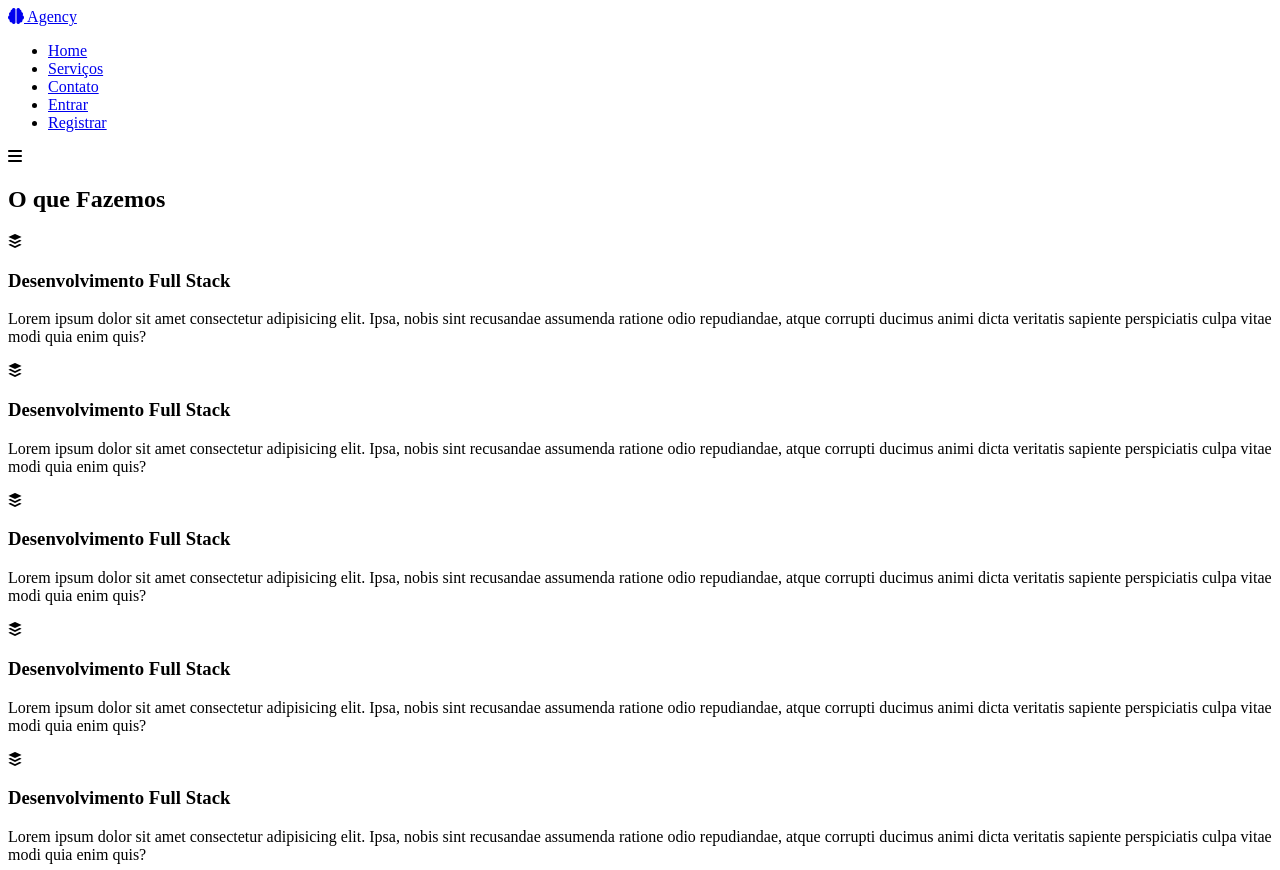
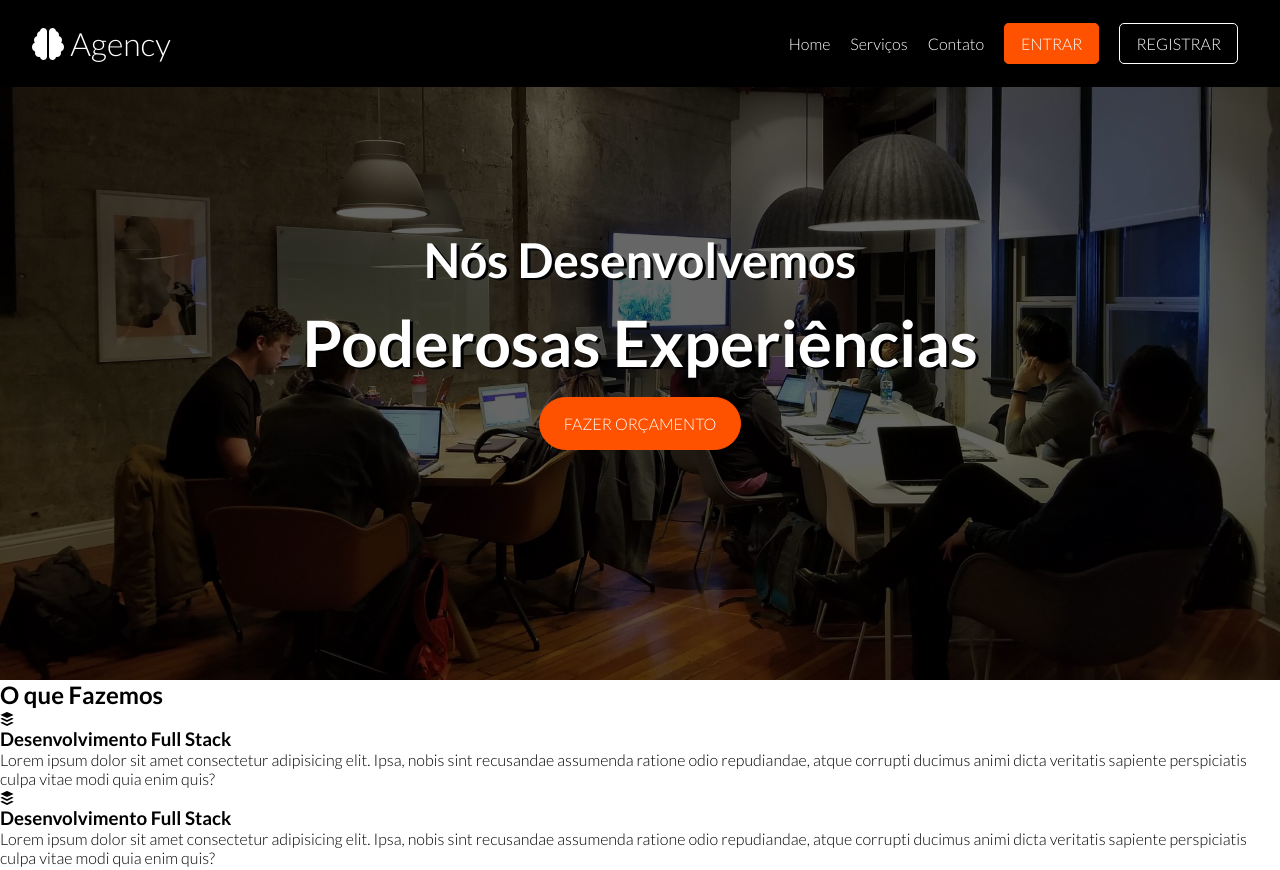
Before and after one commit to Brunonavarrooficial/Agency-Sass, a plain HTML site: page index.html in a window 1280 px wide. Shown: the top 870 px of the page. Drawn offline with Linux system fonts and the light colour scheme.

Commit message:
Styled navbar and home

```diff
--- /dev/null
+++ b/assets/sass/_utilities.sass
@@ -0,0 +1,47 @@
+@import _variables
+
+@mixin reset
+*
+    margin: 0
+    padding: 0
+    box-sizing: border-box
+    font-family: 'Lato'
+
+a
+    text-decoration: none
+
+li
+    list-style: none
+
+@mixin main-hover
+    transition: .3s
+
+    &:hover
+        color: $primary-color
+
+%title-text-shadow
+    text-shadow: 3px 2px $black
+
+.btn
+    padding: .6rem 1rem
+    border: 1px solid $light-color
+    text-transform: uppercase
+    border-radius: 5px
+    transition: .5s
+    color: $light-color
+
+    &:hover
+        border-color: $primary-color
+        color: $primary-color
+
+    &-primary
+        background-color: $primary-color
+        border-color: $primary-color
+
+        &:hover
+            background-color: transparent
+
+    &-rounded
+        margin-top: 1rem
+        border-radius: 2rem
+        padding: 1rem 1.5rem
--- /dev/null
+++ b/assets/sass/_variables.sass
@@ -0,0 +1,7 @@
+$primary-color: #ff5200
+$light-color: #fff
+$dark-color: #181920
+$text-color: #8b8e94
+$black: #000
+$secondary-bg: #e5eaff
+$footer-bg: #1d1d1d
--- a/assets/sass/style.sass
+++ b/assets/sass/style.sass
@@ -1,3 +1,60 @@
-h1
-    color: red
-    font-family: 'Lato'
+@import _utilities
+@import _variables
+
+@include reset
+
+#main-banner
+    background: linear-gradient( rgba(0, 0, 0, .6), rgba(0, 0, 0, .6)), url('../assets/image/office.jpg')
+    height: 85vh
+    background-size: cover
+    background-position: center
+
+    .nav-container
+        display: flex
+        justify-content: space-between
+        position: fixed
+        top: 0
+        left: 0
+        width: 100%
+        padding: 1.5rem 2rem
+        background-color: $black
+        z-index: 10
+
+        .brand
+            color: $light-color
+            font-size: 2rem
+            @include main-hover
+
+        &-navbar
+            display: flex
+            align-items: center
+            height: 100%
+
+            li
+                margin: 5px 10px
+
+                a
+                    color: $light-color
+                    @include main-hover
+
+        .fas.fa-bars
+            font-size: 2rem
+            color: #fff
+            display: none
+
+    .title-container
+        color: $light-color
+        display: flex
+        flex-direction: column
+        justify-content: center
+        align-items: center
+        height: 100%
+
+        h2
+            font-size: 3rem
+            @extend %title-text-shadow
+
+        h1
+            font-size: 4rem
+            margin-top: 1rem
+            @extend %title-text-shadow
--- a/index.html
+++ b/index.html
@@ -44,6 +44,11 @@
           </ul>
         </nav>
         <i class="fas fa-bars"></i>
+      </div>
+      <div class="title-container">
+        <h2>Nós Desenvolvemos</h2>
+        <h1>Poderosas Experiências</h1>
+        <a href="#" class="btn btn-primary btn-rounded">fazer Orçamento</a>
       </div>
     </header>
     <main class="services-container">
```
Also changed, not shown: css/style.css, 2 other files.
